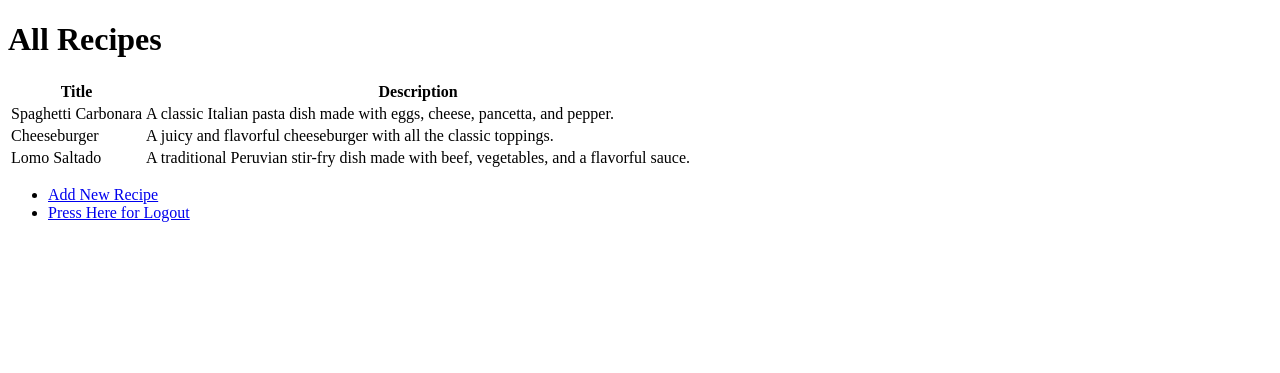
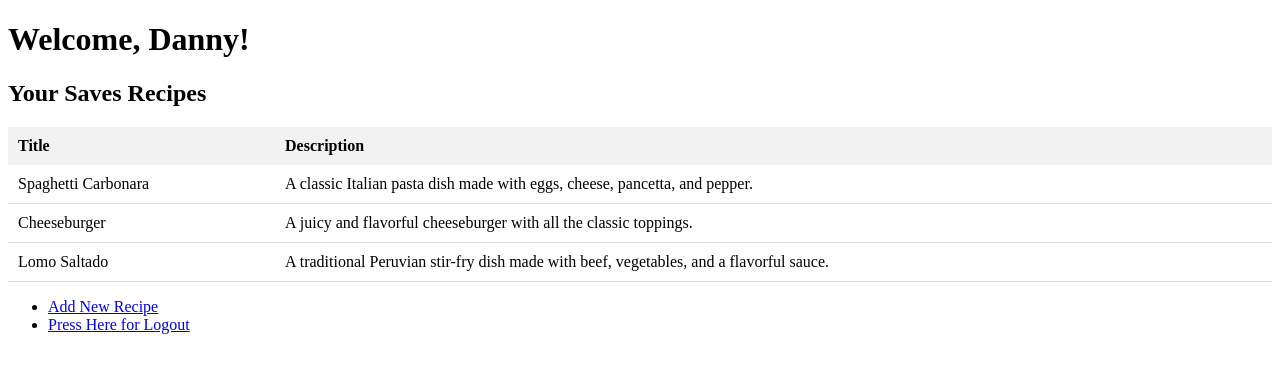
Before and after one commit to dannyvasq/recipes-app, a Flask app: page /recipes in a window 1280 px wide. Shown: the top 373 px of the page. Run offline with Flask 3, Linux system fonts and the light colour scheme; a user stored in the database is signed in.

Commit message:
Migrate the contents from the dashboard page to the recipes page

```diff
--- a/app.py
+++ b/app.py
@@ -24,6 +24,8 @@ login_manager = LoginManager()
 login_manager.init_app(app)
 login_manager.login_view = "login"
 
+
+# Load user function for Flask_Login
 
 @login_manager.user_loader
 def load_user(user_id):
@@ -79,13 +81,6 @@ class RecipeForm(FlaskForm):
     submit = SubmitField("Add Recipe")
 
 
-# Load user function for Flask_Login
-
-@login_manager.user_loader
-def load_user(user_id):
-    return User.query.get(int(user_id))
-
-
 # Route to home page
 
 @app.route('/')
@@ -102,26 +97,17 @@ def login():
         user = User.query.filter_by(username=form.username.data).first()
         if user and  bcrypt.check_password_hash(user.password, form.password.data):
                 login_user(user)
-                return redirect(url_for('dashboard'))
+                return redirect(url_for('show_recipes'))
     return render_template('login.html', form=form)
-
-
-# Route to dashboard
-
-@app.route('/dashboard')
-@login_required
-def dashboard():
-    recipes = Recipe.query.filter_by(author=current_user).all()
-    return render_template('dashboard.html', name=current_user.username, recipes=recipes)
 
 
 # Route to logout
 
-@app.route('/logout', methods=['GET','POST'])
+@app.route('/logout')
 @login_required
 def logout():
     logout_user()
-    return redirect(url_for('login'))
+    return redirect(url_for('home'))
 
 
 # Route to register a new user
@@ -143,9 +129,10 @@ def register():
 # Route to show all recipes
 
 @app.route('/recipes')
+@login_required
 def show_recipes():
-    recipes = Recipe.query.all()
-    return render_template('recipes.html', recipes=recipes)
+    recipes = Recipe.query.filter_by(author=current_user).all()
+    return render_template('recipes.html', name=current_user.username, recipes=recipes)
 
 
 # Route to add a new recipe
--- a/templates/recipes.html
+++ b/templates/recipes.html
@@ -5,9 +5,27 @@
     <meta charset="UTF-8">
     <meta name="viewport" content="width=device-width, initial-scale=1.0">
     <title>Recipes</title>
+    <style>
+        table {
+            width: 100%;
+            border-collapse: collapse;
+        }
+        th, td {
+            padding: 10px;
+            text-align: left;
+        }
+        th {
+            background-color: #f2f2f2;
+        }
+        td {
+            border-bottom: 1px solid #ddd;
+        }
+    </style>
+
 </head>
 <body>
-    <h1>All Recipes</h1>
+    <h1>Welcome, {{ name }}!</h1>
+    <h2>Your Saves Recipes</h2>
     <table>
         <tr>
             <th>Title</th>
```
Also changed, not shown: instance/recipes.db.
